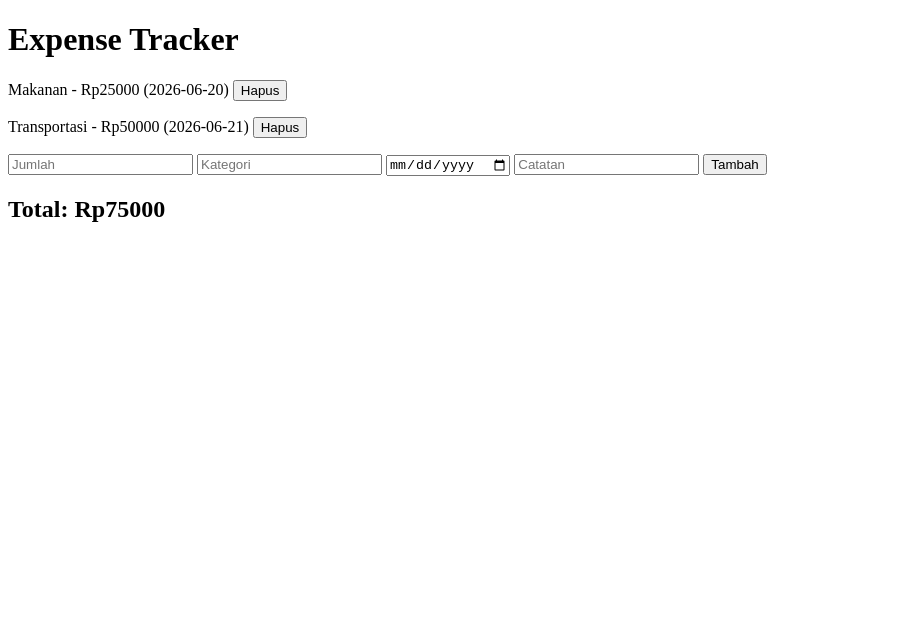
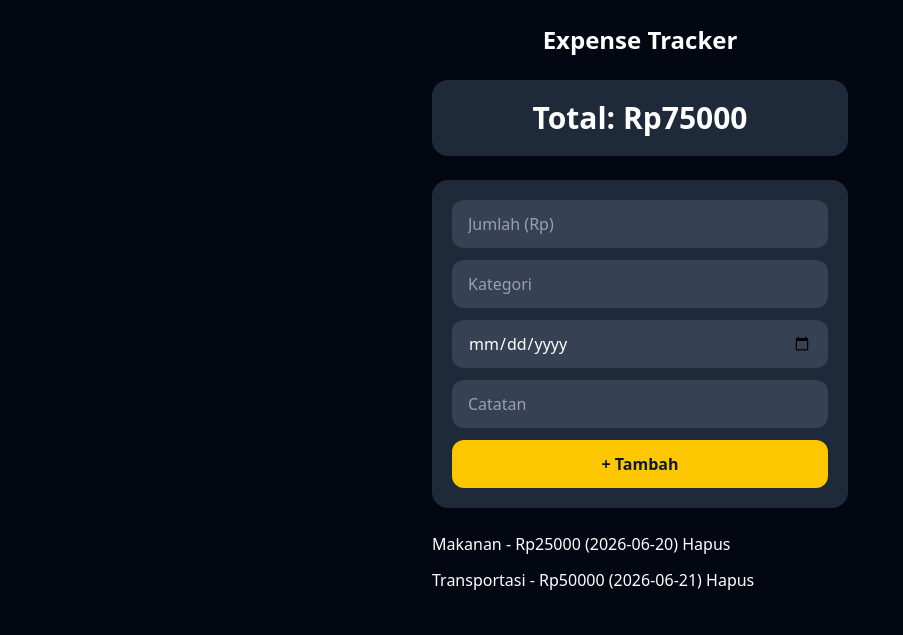
Before and after one commit to Ahyann/expense-tracker, a plain HTML site: page index.html in a window 1280 px wide. Shown: the whole page, without its empty margins (0-903 px from the left). Drawn offline with nearby package versions, Linux system fonts and the light colour scheme.

Commit message:
tambah styling Tailwind: layout, header, form, card total

```diff
--- a/index.html
+++ b/index.html
@@ -4,16 +4,44 @@
   <meta charset="UTF-8">
   <meta name="viewport" content="width=device-width, initial-scale=1.0">
   <title>Expense Tracker</title>
+  <script src="https://cdn.jsdelivr.net/npm/@tailwindcss/browser@4"></script>
 </head>
-<body>
-  <h1>Expense Tracker</h1>
-  <div id="daftar-pengeluaran"></div>
-    <input type="number" id="input-jumlah" placeholder="Jumlah">
-    <input type="text" id="input-kategori" placeholder="Kategori">
-    <input type="date" id="input-tanggal">
-    <input type="text" id="input-catatan" placeholder="Catatan">
-    <button id="btn-tambah">Tambah</button>
-  <h2 id="total"></h2>
+<body class="bg-gray-950 text-white min-h-screen">
+
+  <!-- Container utama, max lebar HP -->
+  <div class="max-w-md mx-auto px-4 pb-10">
+
+    <!-- Header -->
+    <div class="py-6">
+      <h1 class="text-2xl font-bold text-center">Expense Tracker</h1>
+    </div>
+
+    <!-- Card Total -->
+    <div class="bg-gray-800 rounded-2xl p-5 mb-6">
+      <h2 id="total" class="text-3xl font-bold text-center"></h2>
+    </div>
+
+    <!-- Form Tambah -->
+    <div class="bg-gray-800 rounded-2xl p-5 mb-6 flex flex-col gap-3">
+      <input type="number" id="input-jumlah" placeholder="Jumlah (Rp)"
+        class="bg-gray-700 rounded-xl px-4 py-3 text-white placeholder-gray-400 outline-none">
+      <input type="text" id="input-kategori" placeholder="Kategori"
+        class="bg-gray-700 rounded-xl px-4 py-3 text-white placeholder-gray-400 outline-none">
+      <input type="date" id="input-tanggal"
+        class="bg-gray-700 rounded-xl px-4 py-3 text-white outline-none">
+      <input type="text" id="input-catatan" placeholder="Catatan"
+        class="bg-gray-700 rounded-xl px-4 py-3 text-white placeholder-gray-400 outline-none">
+      <button id="btn-tambah"
+        class="bg-yellow-400 text-gray-900 font-bold rounded-xl py-3 hover:bg-yellow-300 transition">
+        + Tambah
+      </button>
+    </div>
+
+    <!-- Daftar Transaksi -->
+    <div id="daftar-pengeluaran" class="flex flex-col gap-3"></div>
+
+  </div>
+
   <script src="app.js"></script>
 </body>
 </html>
```
